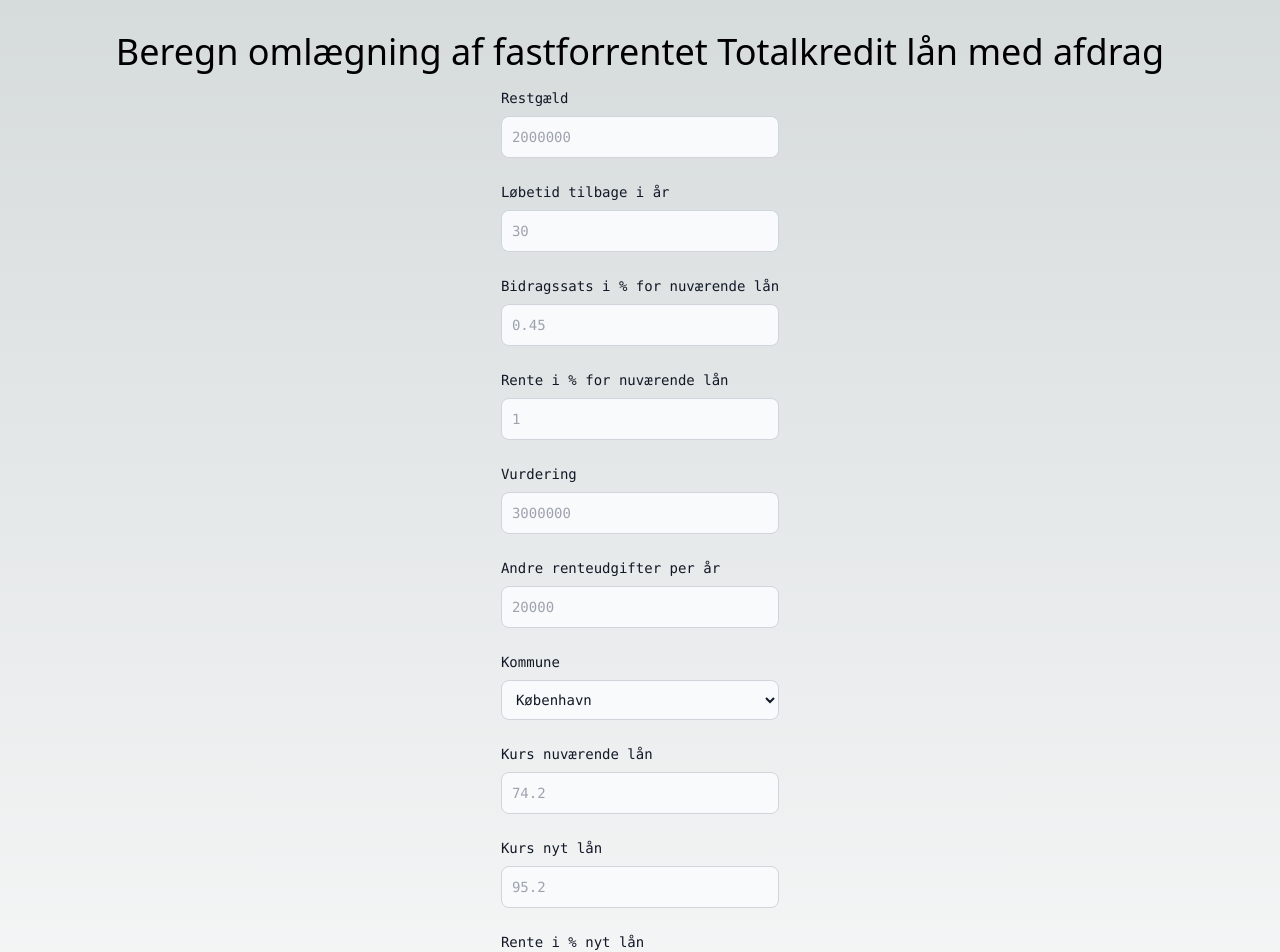
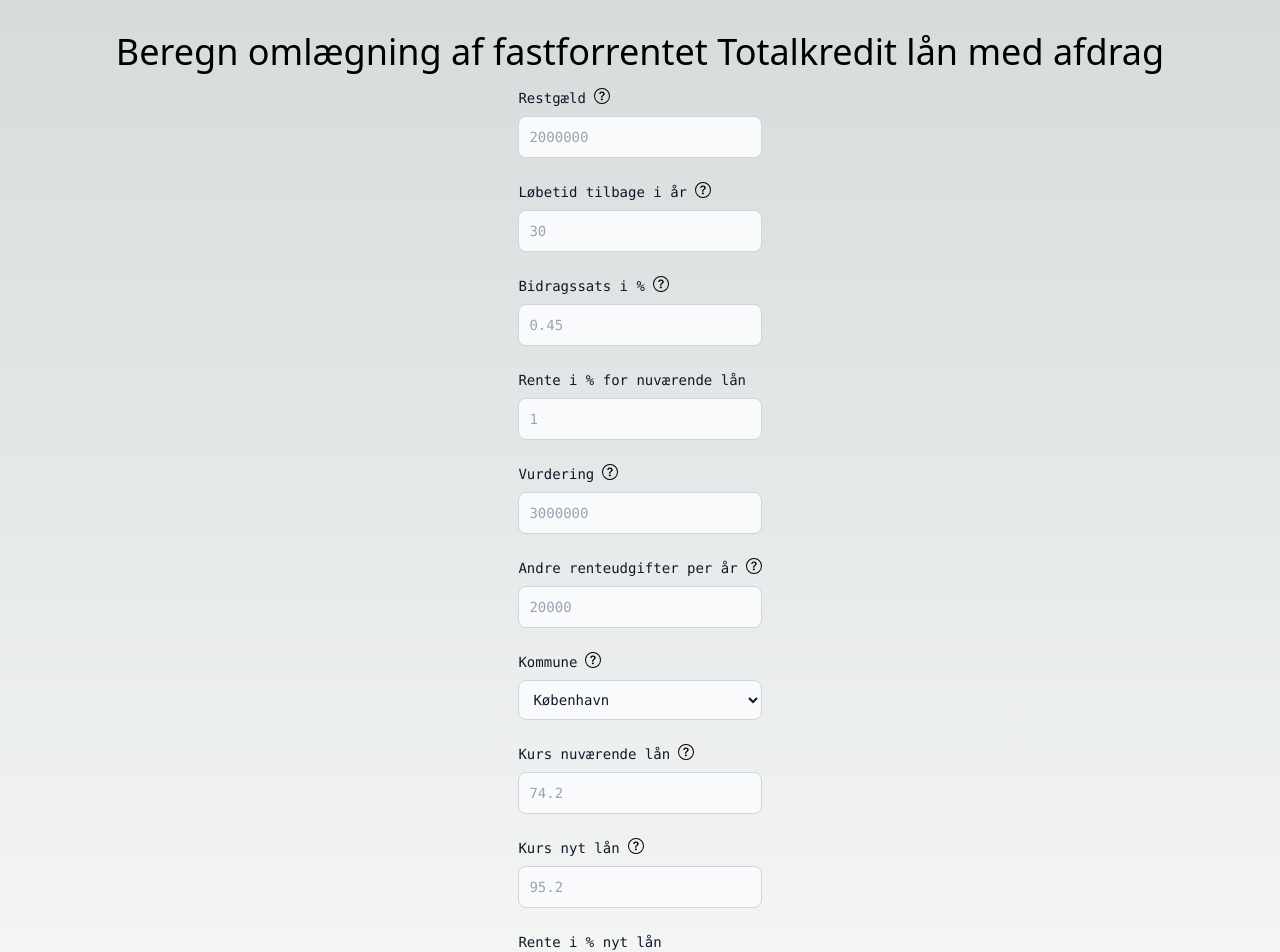
Before and after one commit to mathiastj/mortgage-refinancer, a Next.js app: page / in a window 1280 px wide. Shown: the top 952 px of the page. Built offline with nearby package versions, Linux system fonts and the light colour scheme.

Commit message:
Add help tooltips

```diff
--- /dev/null
+++ b/src/components/label-with-tooltip.tsx
@@ -0,0 +1,24 @@
+import React from 'react'
+import Tooltip from './tooltip'
+
+export default function LabelWithTooltip({
+  inputId,
+  label,
+  tooltip
+}: {
+  inputId: string
+  label?: string
+  tooltip?: string
+}) {
+  return (
+    <div className="flex">
+      {label && (
+        <label htmlFor={inputId} className="mb-2 text-sm font-medium text-gray-900 dark:text-white">
+          {label}
+        </label>
+      )}
+
+      <Tooltip tooltip={tooltip} />
+    </div>
+  )
+}
--- a/src/components/mortgage-input.tsx
+++ b/src/components/mortgage-input.tsx
@@ -2,6 +2,7 @@ import React, { FormEvent } from 'react'
 import { calculateLoan } from '../lib/calculate-loan'
 import { CalculatedLoan, LoanDifference } from '../lib/types'
 import { Municipality, MunicipalityType } from '../lib/municipality-tax-2023'
+import LabelWithTooltip from './label-with-tooltip'
 
 type SetCalculatedLoanInfoFn = (calculatedLoanInfo: CalculatedLoan) => void
 type SetLoanDifferenceFn = (loanDifference: LoanDifference) => void
@@ -81,9 +82,11 @@ export default function MortgageInput({
       <div className="px-8">
         <div className="grid gap-6 mb-6 md:grid-cols-1">
           <div>
-            <label htmlFor="principal" className="block mb-2 text-sm font-medium text-gray-900 dark:text-white">
-              Restgæld
-            </label>
+            <LabelWithTooltip
+              inputId="principal"
+              label="Restgæld"
+              tooltip="Hvor meget der mangler at blive betalt tilbage på lånet lige nu"
+            />
             <input
               type="number"
               id="principal"
@@ -93,9 +96,12 @@ export default function MortgageInput({
             />
           </div>
           <div>
-            <label htmlFor="terms_left" className="block mb-2 text-sm font-medium text-gray-900 dark:text-white">
-              Løbetid tilbage i år
-            </label>
+            <LabelWithTooltip
+              inputId="terms_left"
+              label="Løbetid tilbage i år"
+              tooltip="Hvor mange år der er tilbage af lånet"
+            />
+
             <input
               type="number"
               id="terms_left"
@@ -105,9 +111,11 @@ export default function MortgageInput({
             />
           </div>
           <div>
-            <label htmlFor="extra_charge" className="block mb-2 text-sm font-medium text-gray-900 dark:text-white">
-              Bidragssats i % for nuværende lån
-            </label>
+            <LabelWithTooltip
+              inputId="extra_charge"
+              label="Bidragssats i %"
+              tooltip="Kan findes på Totalkredits MitHjem. Det er bidragssatsen for det nuværende lån der skal indtastes."
+            />
             <input
               type="number"
               step="0.01"
@@ -118,9 +126,7 @@ export default function MortgageInput({
             />
           </div>
           <div>
-            <label htmlFor="interest" className="block mb-2 text-sm font-medium text-gray-900 dark:text-white">
-              Rente i % for nuværende lån
-            </label>
+            <LabelWithTooltip inputId="interest" label="Rente i % for nuværende lån" />
             <input
               type="number"
               id="interest"
@@ -130,9 +136,11 @@ export default function MortgageInput({
             />
           </div>
           <div>
-            <label htmlFor="estimated_price" className="block mb-2 text-sm font-medium text-gray-900 dark:text-white">
-              Vurdering
-            </label>
+            <LabelWithTooltip
+              inputId="estimated_price"
+              label="Vurdering"
+              tooltip="Hvad huset cirka er værd i dag. Hvis ingen ide brug købspris. Bidragssatsen på det nye beregnes automatisk ud fra vurderingen og den restgælden på det nye lån"
+            />
             <input
               type="number"
               id="estimated_price"
@@ -142,12 +150,11 @@ export default function MortgageInput({
             />
           </div>
           <div>
-            <label
-              htmlFor="other_interest_per_year"
-              className="block mb-2 text-sm font-medium text-gray-900 dark:text-white"
-            >
-              Andre renteudgifter per år
-            </label>
+            <LabelWithTooltip
+              inputId="other_interest_per_year"
+              label="Andre renteudgifter per år"
+              tooltip="De første 50.000 i renteudgifter om året per person har et ekstra rentefradrag på 8%. Indtast her andre renteudgifter per år fra fx billån eller SU lån. Beregneren bruger så kun det overskydende ekstra rentefradrag på realkreditlånet. Se fodnote 4 her: https://www.skm.dk/skattetal/satser/skatte-og-afgiftsberegning/skattevaerdi-af-fradrag-i-2023/"
+            />
             <input
               type="number"
               id="other_interest_per_year"
@@ -157,9 +164,11 @@ export default function MortgageInput({
             />
           </div>
           <div>
-            <label htmlFor="municipality" className="block mb-2 text-sm font-medium text-gray-900 dark:text-white">
-              Kommune
-            </label>
+            <LabelWithTooltip
+              inputId="municipality"
+              label="Kommune"
+              tooltip="Henter automatisk skattesats og kirkeskattesats på baggrund af kommune. Vælg hvilken kommune du er skattepligtig i."
+            />
             <select
               id="municipality"
               name="municipality"
@@ -173,9 +182,11 @@ export default function MortgageInput({
             </select>
           </div>
           <div>
-            <label htmlFor="current_price" className="block mb-2 text-sm font-medium text-gray-900 dark:text-white">
-              Kurs nuværende lån
-            </label>
+            <LabelWithTooltip
+              inputId="current_price"
+              label="Kurs nuværende lån"
+              tooltip="Kursen på det nuværende fastforrentede lån. Find først Fondskoden på Totalkredits MitHjem. Derefter find kursen hos Nasdaq. Fx ved at google DK0009537417, eller find den direkte hos https://www.nasdaqomxnordic.com/bonds/denmark"
+            />
             <input
               type="number"
               step={0.01}
@@ -186,12 +197,11 @@ export default function MortgageInput({
             />
           </div>
           <div>
-            <label
-              htmlFor="current_price_new_loan"
-              className="block mb-2 text-sm font-medium text-gray-900 dark:text-white"
-            >
-              Kurs nyt lån
-            </label>
+            <LabelWithTooltip
+              inputId="current_price_new_loan"
+              label="Kurs nyt lån"
+              tooltip="Kursen på det nye lån. Kan ses direkte på Totalkredits hjemmeside: https://www.totalkredit.dk/boliglan/kurser-og-priser/"
+            />
             <input
               type="number"
               step={0.01}
@@ -202,9 +212,7 @@ export default function MortgageInput({
             />
           </div>
           <div>
-            <label htmlFor="interest_new_loan" className="block mb-2 text-sm font-medium text-gray-900 dark:text-white">
-              Rente i % nyt lån
-            </label>
+            <LabelWithTooltip inputId="interest_new_loan" label="Rente i % nyt lån" />
             <input
               type="number"
               id="interest_new_loan"
@@ -214,9 +222,11 @@ export default function MortgageInput({
             />
           </div>
           <div>
-            <label htmlFor="fees_new_loan" className="block mb-2 text-sm font-medium text-gray-900 dark:text-white">
-              Gebyrer ved omlægning
-            </label>
+            <LabelWithTooltip
+              inputId="fees_new_loan"
+              label="Gebyrer ved omlægning"
+              tooltip="Hvad det koster at omlægge lånet. Lægges ind i det nye lån. Hvis man vil lave et ekstraordinært afdrag samtidig på fx 100.000 og de forventede omkostninger er 15.000 kan man indtaste -85.000"
+            />
             <input
               type="number"
               id="fees_new_loan"
@@ -270,6 +280,10 @@ export default function MortgageInput({
             <label htmlFor="couple" className="ml-2 text-sm font-medium text-gray-900 dark:text-gray-300">
               Par
             </label>
+            <LabelWithTooltip
+              inputId="couple"
+              tooltip="Bruges til om udregne om det ekstra rentefradrag er på 50.000 eller 100.000, se info ved Andre renteudgifter per år"
+            />
           </div>
         </div>
         <div className="flex items-start mb-6">
@@ -286,6 +300,10 @@ export default function MortgageInput({
           <label htmlFor="customer_kroner" className="ml-2 text-sm font-medium text-gray-900 dark:text-gray-300">
             Inkluder kundekroner
           </label>
+          <LabelWithTooltip
+            inputId="customer_kroner"
+            tooltip="Totalkredit giver indtil videre 0.15% rabat, tjek denne af hvis det skal medregnes. De 0.15% trækkes fra bidragssatsen på både det nye og det gamle lån."
+          />
         </div>
         <div className="grid">
           <button
--- /dev/null
+++ b/src/components/tooltip.tsx
@@ -0,0 +1,23 @@
+import React from 'react'
+
+export default function Tooltip({ tooltip }: { tooltip?: string }) {
+  if (!tooltip) {
+    return null
+  }
+  return (
+    <div className="group pl-2">
+      {tooltip && (
+        <span
+          className="hover:opacity-100 transition-opacity bg-gray-800 px-1 text-sm text-gray-100 rounded-md absolute left-1/2
+    -translate-x-1/2 -translate-y-10 opacity-0 m-4 mx-auto invisible group-hover:visible group-hover:opacity-100"
+        >
+          {tooltip}
+        </span>
+      )}
+      <svg width="16" height="16" fill="currentColor" className="bi bi-question-circle" viewBox="0 0 16 16">
+        <path d="M8 15A7 7 0 1 1 8 1a7 7 0 0 1 0 14zm0 1A8 8 0 1 0 8 0a8 8 0 0 0 0 16z" />
+        <path d="M5.255 5.786a.237.237 0 0 0 .241.247h.825c.138 0 .248-.113.266-.25.09-.656.54-1.134 1.342-1.134.686 0 1.314.343 1.314 1.168 0 .635-.374.927-.965 1.371-.673.489-1.206 1.06-1.168 1.987l.003.217a.25.25 0 0 0 .25.246h.811a.25.25 0 0 0 .25-.25v-.105c0-.718.273-.927 1.01-1.486.609-.463 1.244-.977 1.244-2.056 0-1.511-1.276-2.241-2.673-2.241-1.267 0-2.655.59-2.75 2.286zm1.557 5.763c0 .533.425.927 1.01.927.609 0 1.028-.394 1.028-.927 0-.552-.42-.94-1.029-.94-.584 0-1.009.388-1.009.94z" />
+      </svg>
+    </div>
+  )
+}
```
